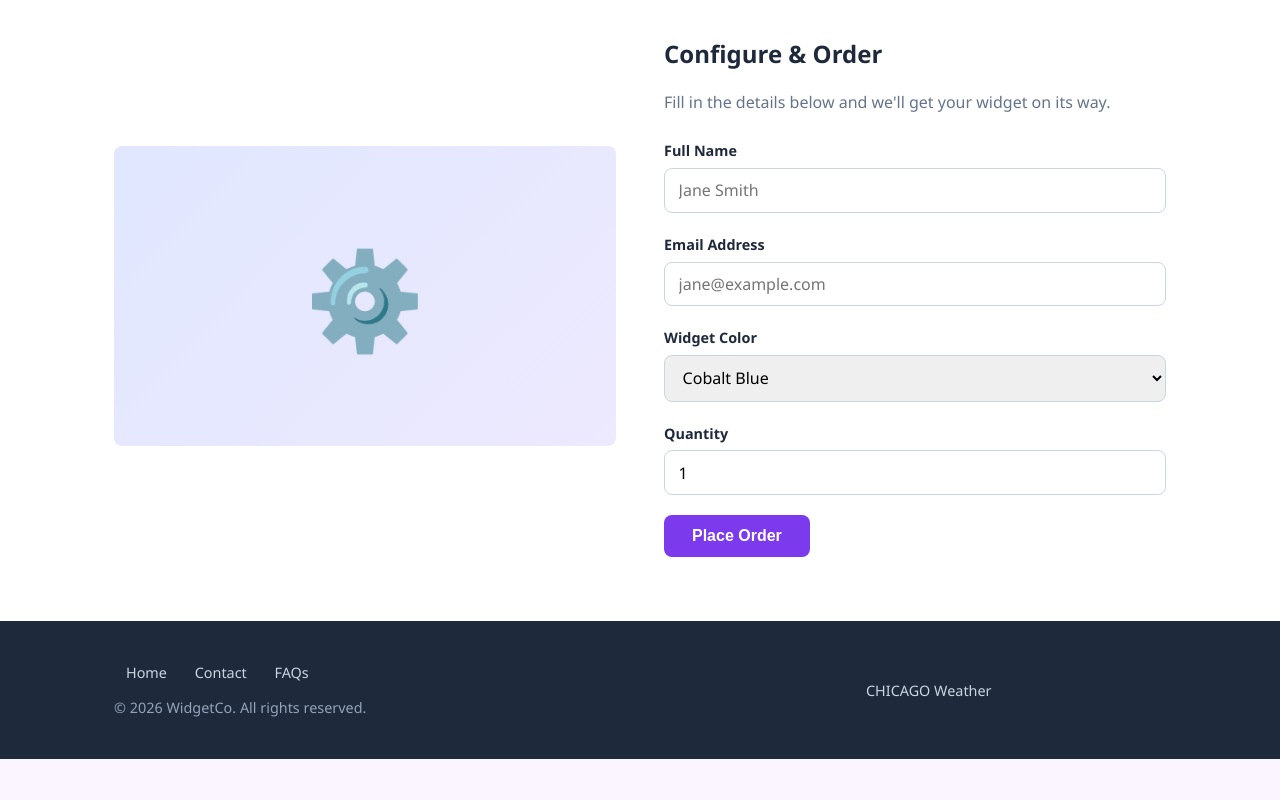
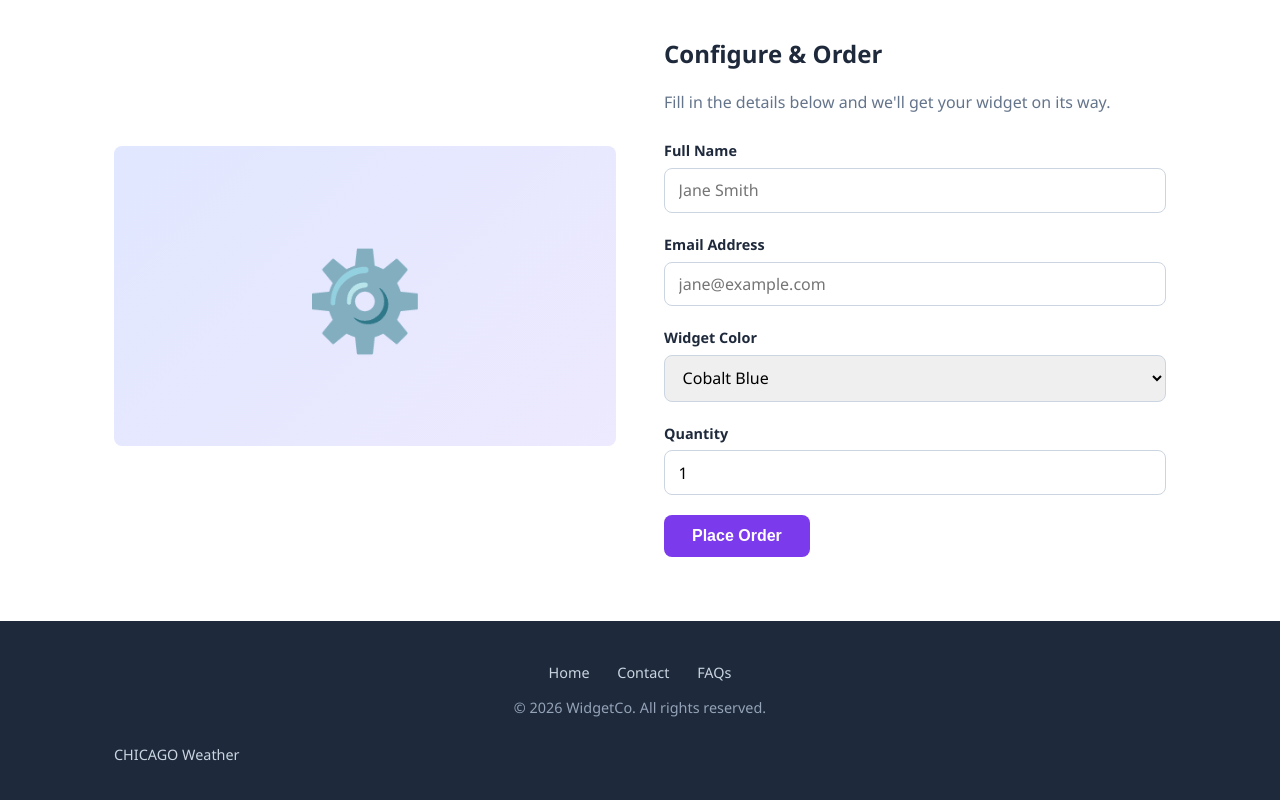
Before and after one commit to egalayda/protogensecondsite, a plain HTML site: page index.html in a window 1280 px wide. Shown: the part 1033-1833 px from the top of the page. Before the commit the page ends 1792 px from the top, so only its background shows below. Drawn offline with Linux system fonts and the light colour scheme; a script that the page names is missing.

Commit message:
weather horizontal

```diff
--- a/index.html
+++ b/index.html
@@ -183,7 +183,7 @@
   <!-- Footer -->
   <footer>
     <div class="container">
-      <div class="footer-grid">
+      <div class="footer-top">
         <div class="footer-left">
           <div class="footer-links">
             <a href="index.html">Home</a>
@@ -192,10 +192,10 @@
           </div>
           <p>&copy; 2026 WidgetCo. All rights reserved.</p>
         </div>
-        <div class="footer-weather">
-          <a class="weatherwidget-io" href="https://forecast7.com/en/41d88n87d63/chicago/?unit=us" data-label_1="CHICAGO" data-label_2="Weather" data-days="5" data-theme="dark">CHICAGO Weather</a>
-          <script>!function(d,s,id){var js,fjs=d.getElementsByTagName(s)[0];if(!d.getElementById(id)){js=d.createElement(s);js.id=id;js.src='https://weatherwidget.io/js/widget.min.js';fjs.parentNode.insertBefore(js,fjs);}}(document,'script','weatherwidget-io-js');</script>
-        </div>
+      </div>
+      <div class="footer-weather">
+        <a class="weatherwidget-io" href="https://forecast7.com/en/41d88n87d63/chicago/?unit=us" data-label_1="CHICAGO" data-label_2="Weather" data-days="5" data-theme="dark">CHICAGO Weather</a>
+        <script>!function(d,s,id){var js,fjs=d.getElementsByTagName(s)[0];if(!d.getElementById(id)){js=d.createElement(s);js.id=id;js.src='https://weatherwidget.io/js/widget.min.js';fjs.parentNode.insertBefore(js,fjs);}}(document,'script','weatherwidget-io-js');</script>
       </div>
     </div>
   </footer>
--- a/styles.css
+++ b/styles.css
@@ -415,26 +415,20 @@ footer a { color: #cbd5e1; }
 footer .footer-links { margin-bottom: 0.75rem; }
 footer .footer-links a { margin: 0 0.75rem; }
 
-.footer-grid {
+.footer-top {
   display: flex;
   align-items: center;
-  justify-content: space-between;
-  gap: 2rem;
+  justify-content: center;
+  margin-bottom: 1.5rem;
 }
 
-.footer-left { text-align: left; }
+.footer-left { text-align: center; }
 
 .footer-weather {
-  flex-shrink: 0;
-  width: 300px;
-  max-width: 100%;
+  width: 100%;
 }
 
 @media (max-width: 640px) {
-  .footer-grid {
-    flex-direction: column;
-    text-align: center;
-  }
   .footer-left { text-align: center; }
   .footer-weather { width: 100%; }
 }
```
